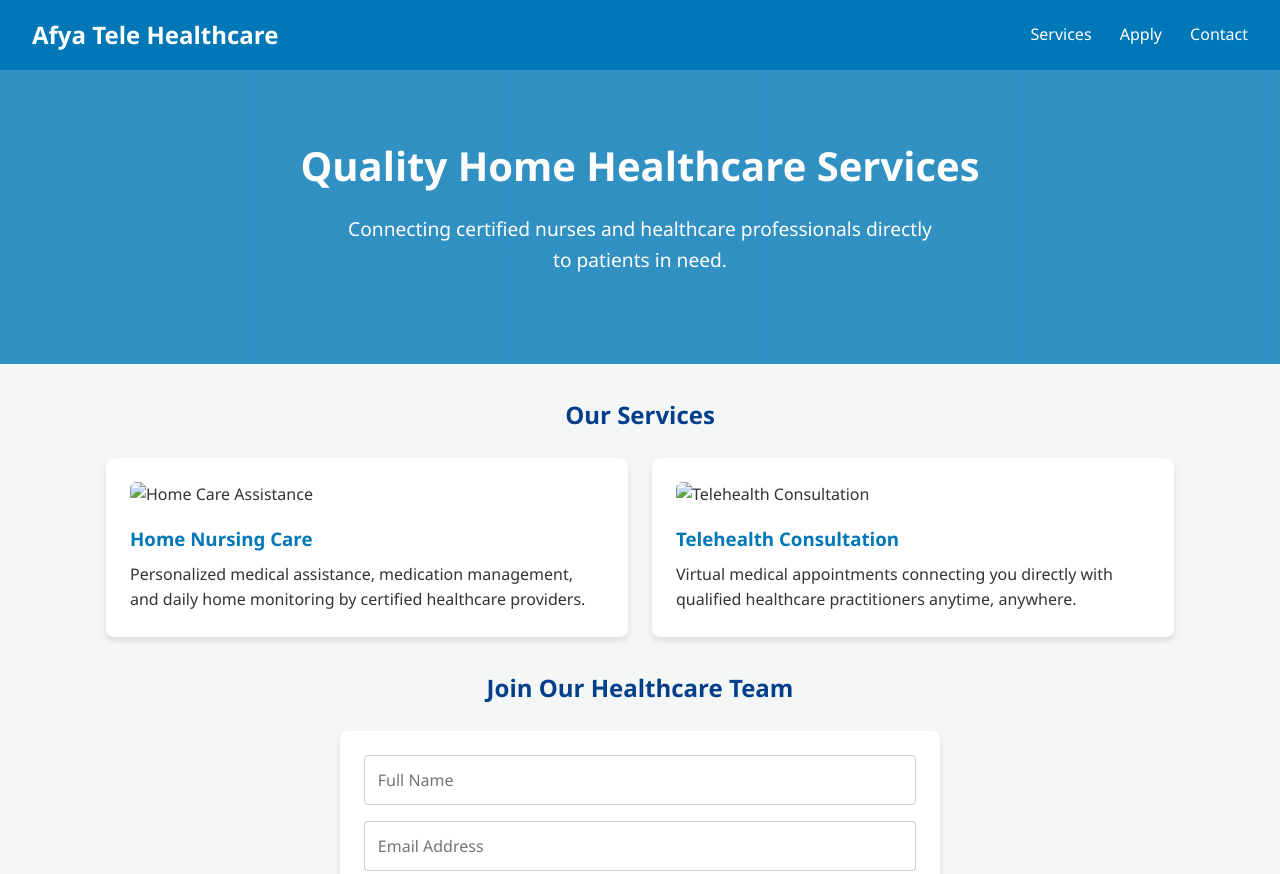
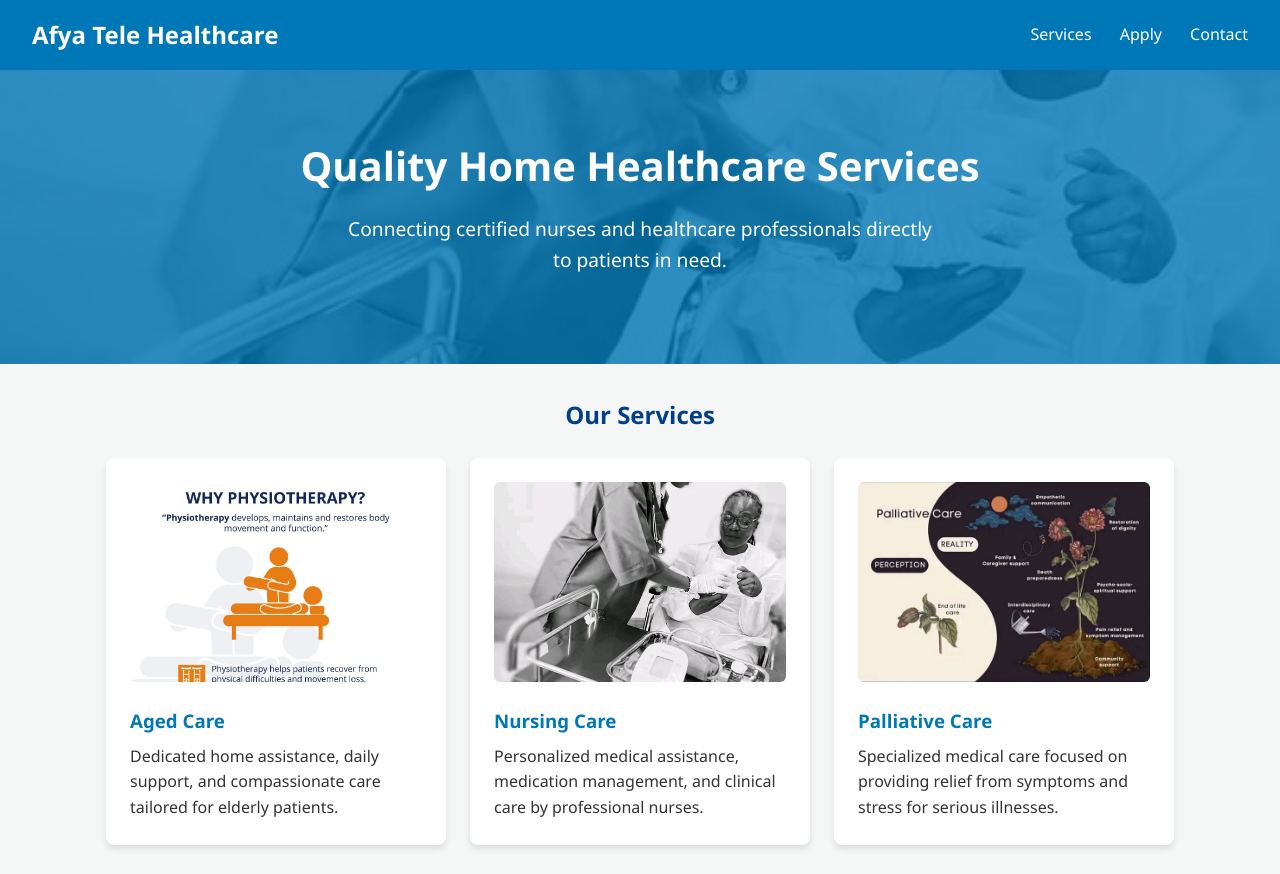
Before and after one commit to MachisuTech/afya-tele-healthcare, a plain HTML site: page index.html in a window 1280 px wide. Shown: the top 874 px of the page. Drawn offline with Linux system fonts and the light colour scheme.

Commit message:
Update index.html

```diff
--- a/index.html
+++ b/index.html
@@ -42,7 +42,7 @@
 
         /* Hero Section */
         .hero {
-            background: linear-gradient(rgba(0, 119, 182, 0.8), rgba(0, 119, 182, 0.8)), url('./images/hero.jpg') center/cover no-repeat;
+            background: linear-gradient(rgba(0, 119, 182, 0.8), rgba(0, 119, 182, 0.8)), url('./nurse-care%20(1).jpg') center/cover no-repeat;
             color: #fff;
             text-align: center;
             padding: 4rem 1rem;
@@ -121,7 +121,7 @@
             font-size: 1rem;
             border-radius: 4px;
             cursor: pointer;
-            transition: background-color 0.30s ease;
+            transition: background-color 0.3s ease;
         }
 
         button[type="submit"]:hover {
@@ -163,15 +163,19 @@
         <h2 id="services" style="text-align: center; margin-bottom: 1.5rem; color: #023e8a;">Our Services</h2>
         <div class="grid">
             <div class="card">
-                <!-- Ensure images exist in your GitHub repository inside an 'images' folder -->
-                <img src="./images/nurse.jpg" alt="Home Care Assistance">
-                <h3>Home Nursing Care</h3>
-                <p>Personalized medical assistance, medication management, and daily home monitoring by certified healthcare providers.</p>
+                <img src="./aged-care.jpg.jpg" alt="Aged Care Services">
+                <h3>Aged Care</h3>
+                <p>Dedicated home assistance, daily support, and compassionate care tailored for elderly patients.</p>
             </div>
             <div class="card">
-                <img src="./images/telehealth.jpg" alt="Telehealth Consultation">
-                <h3>Telehealth Consultation</h3>
-                <p>Virtual medical appointments connecting you directly with qualified healthcare practitioners anytime, anywhere.</p>
+                <img src="./nurse-care%20(1).jpg" alt="Nursing Care">
+                <h3>Nursing Care</h3>
+                <p>Personalized medical assistance, medication management, and clinical care by professional nurses.</p>
+            </div>
+            <div class="card">
+                <img src="./palliative-care.jpg.jpg" alt="Palliative Care">
+                <h3>Palliative Care</h3>
+                <p>Specialized medical care focused on providing relief from symptoms and stress for serious illnesses.</p>
             </div>
         </div>
 
```
